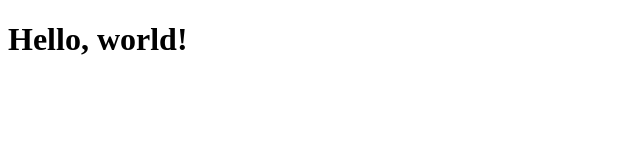
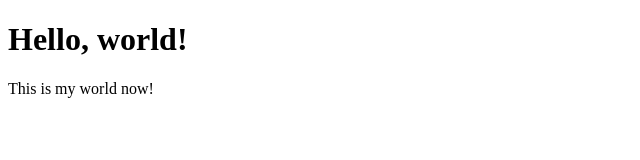
Before and after one commit to chiefkat05/simple-html-fun, a plain HTML site: page bds.html in a window 1280 px wide. Shown: the whole page, without its empty margins (0-640 px from the left). Drawn offline with Linux system fonts and the light colour scheme.

Commit message:
getting somewhere soon...

```diff
--- a/bds.html
+++ b/bds.html
@@ -11,6 +11,9 @@
     <h1>
         Hello, world!
     </h1>
+    <p>
+        This is my world now!
+    </p>
 </body>
 
 </html>
```
